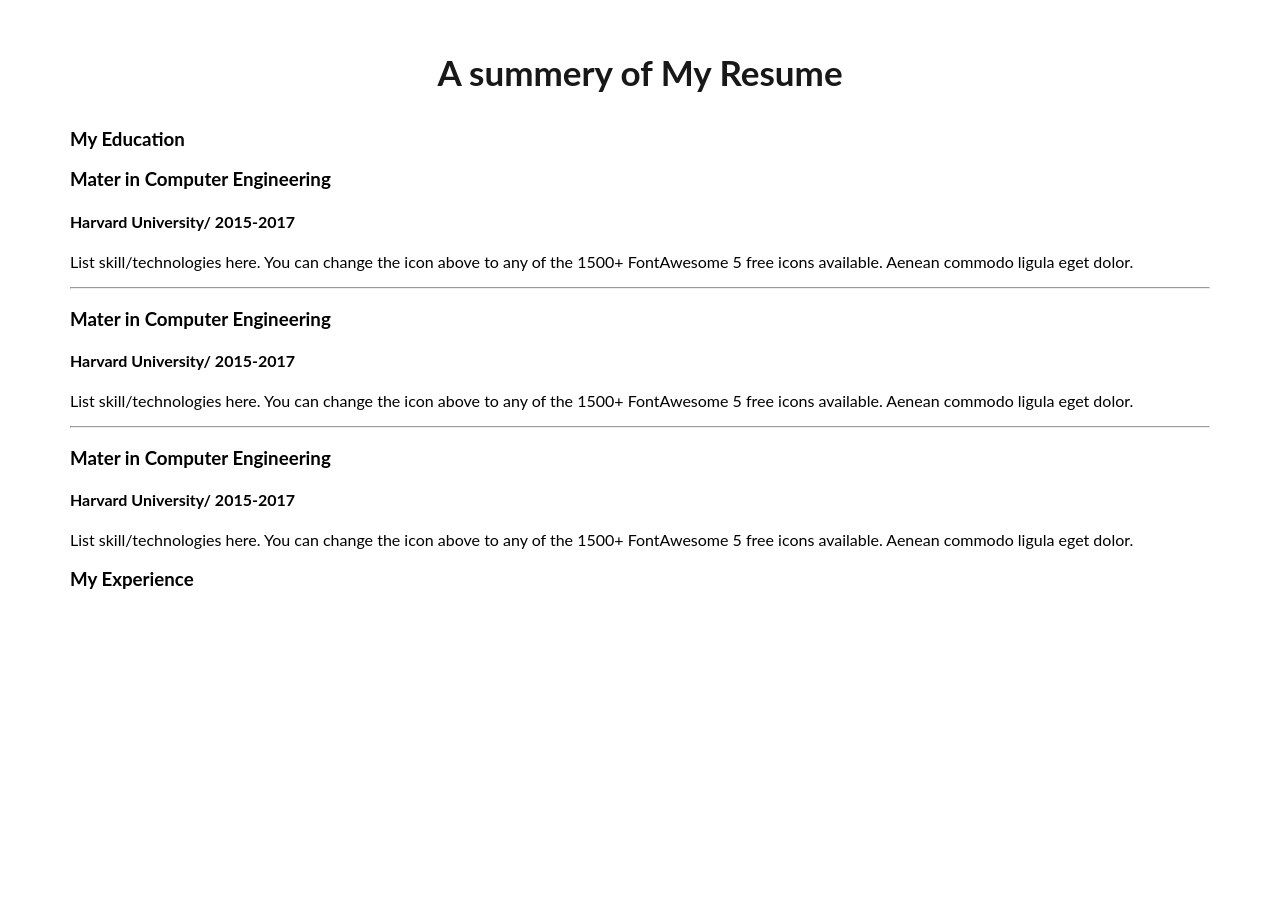
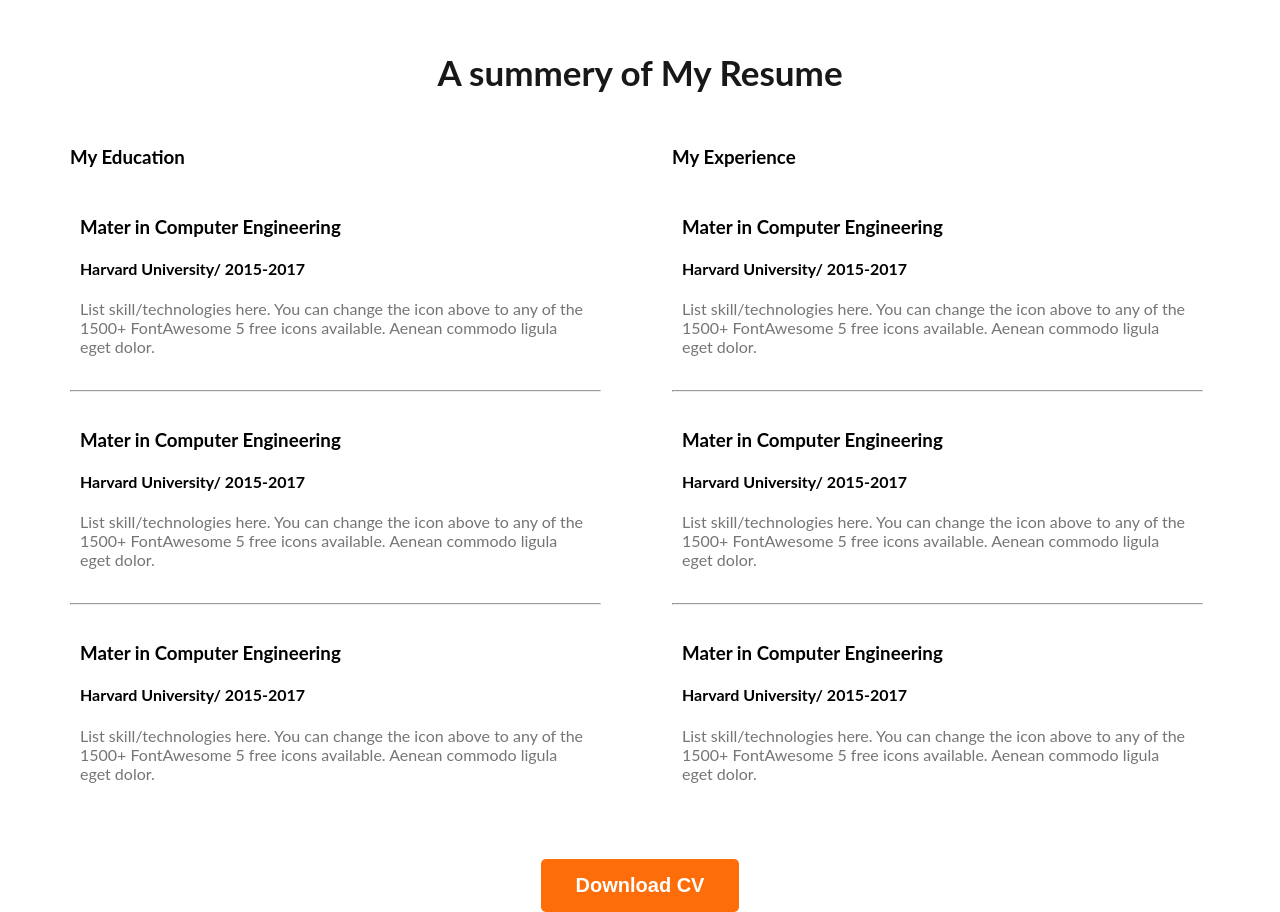
Before and after one commit to MTHasan0/webdeveloper-portfolio, a plain HTML site: page index.html in a window 1280 px wide. Shown: the part 2220-3132 px from the top of the page. Before the commit the page ends 2829 px from the top, so only its background shows below. Drawn offline with Linux system fonts and the light colour scheme.

Commit message:
resume all section added

```diff
--- a/index.html
+++ b/index.html
@@ -136,8 +136,30 @@
                 </div>
                 <div class="resume-column">
                     <h3 class="resume-column-title">My Experience</h3>
+                    <div class="resume-item">
+                        <h3 resume-item-title>Mater in Computer Engineering</h3>
+                        <h4 resume-item-institute>Harvard University/ 2015-2017</h4>
+                        <p class="resume-item-describe">List skill/technologies here. You can change the icon above
+                            to any of the 1500+ FontAwesome 5 free icons available. Aenean commodo ligula eget dolor.</p>
+                    </div><hr>
+                    <div class="resume-item">
+                        <h3 resume-item-title>Mater in Computer Engineering</h3>
+                        <h4 resume-item-institute>Harvard University/ 2015-2017</h4>
+                        <p class="resume-item-describe">List skill/technologies here. You can change the icon above
+                            to any of the 1500+ FontAwesome 5 free icons available. Aenean commodo ligula eget dolor.</p>
+                    </div><hr>
+                    <div class="resume-item">
+                        <h3 resume-item-title>Mater in Computer Engineering</h3>
+                        <h4 resume-item-institute>Harvard University/ 2015-2017</h4>
+                        <p class="resume-item-describe">List skill/technologies here. You can change the icon above
+                            to any of the 1500+ FontAwesome 5 free icons available. Aenean commodo ligula eget dolor.</p>
+                    </div>
+
 
                 </div>
+            </div>
+            <div class="resume-download-btn">
+                <button class="btn-primary" type="button">Download CV</button>
             </div>
 
         </section>
--- a/styles/style.css
+++ b/styles/style.css
@@ -169,15 +169,44 @@ main {
 
 }
 
-.skill:hover{
+.skill:hover {
     box-shadow: 5px 5px 20px black;
 }
 
-.skill-description{
+.skill-description {
     color: #757575;
 
 }
 
-.skill>img{
+.skill>img {
     border-radius: 3px;
 }
+
+.resume-container {
+    display: flex;
+    gap: 71px;
+
+
+}
+
+
+.resume-item-describe {
+    width: 511px;
+    color: #757575;
+    font-size: 16px;
+    font-weight: 400;
+
+
+}
+.resume-item{
+    padding: 10px;
+    border: 2px black;
+
+}
+
+.resume-download-btn{
+    /* justify-content: space-around; */
+    text-align: center;
+    margin-top: 50px;
+
+}
```
